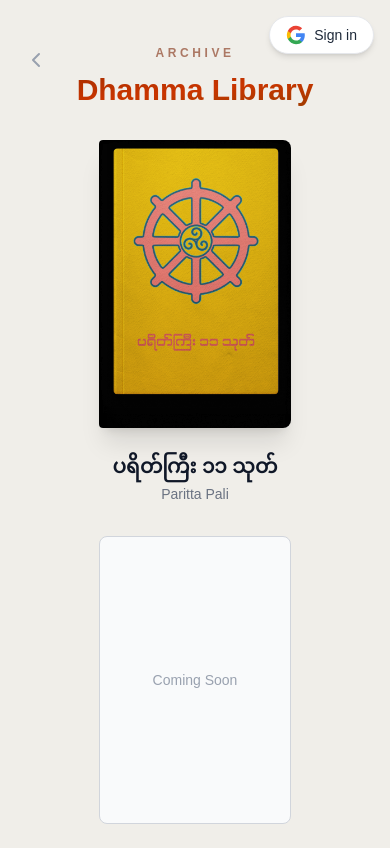
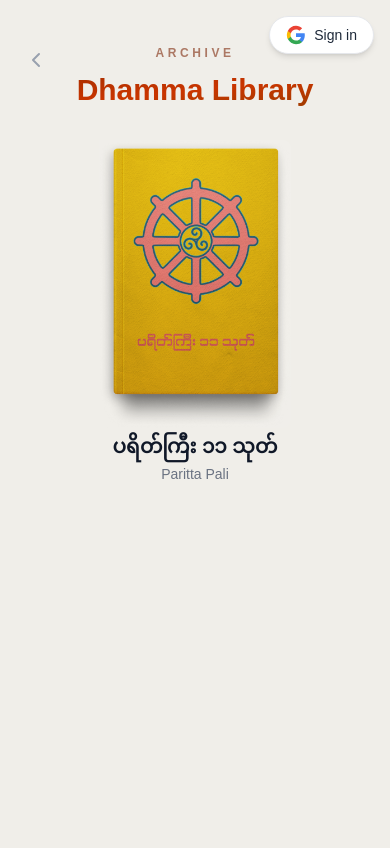
Before and after one commit to tunmin11/dahamma, a Next.js app: page /library in a window 390 px wide. Built offline with nearby package versions, Linux system fonts and the light colour scheme; no server answers.

Commit message:
fix: datepicker issue on mobile

```diff
--- a/app/components/NawinPath.tsx
+++ b/app/components/NawinPath.tsx
@@ -49,11 +49,15 @@ export default function NawinPath() {
     }, [isClient, completedCells, hasInitialScrolled]);
 
     const handleStartSetup = (dateString: string) => {
-        const date = new Date(dateString);
-        const userTimezoneOffset = date.getTimezoneOffset() * 60000;
-        const localDate = new Date(date.getTime() + userTimezoneOffset);
+        if (!dateString) return;
 
-        if (localDate.getDay() !== 1) {
+        // Create a date object from the input value (YYYY-MM-DD)
+        // We append "T00:00:00" to ensure local time parsing or at least consistent parsing
+        // actually, let's just parse the components to be safe from timezone shifts
+        const [year, month, day] = dateString.split('-').map(Number);
+        const date = new Date(year, month - 1, day);
+
+        if (date.getDay() !== 1) {
             alert("Please select a Monday to start the ritual.");
             return;
         }
@@ -112,9 +116,9 @@ export default function NawinPath() {
 
     const getCellDate = (row: number, col: number) => {
         if (!startDate) return null;
-        const start = new Date(startDate);
-        const userTimezoneOffset = start.getTimezoneOffset() * 60000;
-        const localStart = new Date(start.getTime() + userTimezoneOffset);
+        const [year, month, day] = startDate.split('-').map(Number);
+        const localStart = new Date(year, month - 1, day);
+
         const offset = ((row - 1) * 9) + (col - 1);
         const cellDate = new Date(localStart);
         cellDate.setDate(localStart.getDate() + offset);
--- a/app/components/ReminderSettings.tsx
+++ b/app/components/ReminderSettings.tsx
@@ -26,26 +26,17 @@ export default function ReminderSettings({ onClose, startDate }: ReminderSetting
 
         // Calculate Tomorrow's Status
         if (startDate) {
-            const start = new Date(startDate);
+            const [year, month, day] = startDate.split('-').map(Number);
+            const startZero = new Date(year, month - 1, day);
+
             const today = new Date();
             const tomorrow = new Date(today);
             tomorrow.setDate(today.getDate() + 1);
 
-            // Diff in days
-            const diffTime = Math.abs(tomorrow.getTime() - start.getTime());
-            const diffDays = Math.ceil(diffTime / (1000 * 60 * 60 * 24));
-            // Note: diffDays is 1-based index if we consider startDate as Day 1?
-            // Let's align with NawinPath logic.
-            // NawinPath uses calculated dates.
-            // If start = Mon Dec 1. Today = Mon Dec 1. Tomorrow = Tue Dec 2.
-            // Tue Dec 2 should be Day 2.
-            // diffDays calculation needs to be precise.
+            const tomorrowZero = new Date(tomorrow.getFullYear(), tomorrow.getMonth(), tomorrow.getDate());
 
             const oneDay = 24 * 60 * 60 * 1000;
-            // User Timezone offset handling implies we should just compare dates roughly or stick to 00:00
-            const startZero = new Date(start.setHours(0, 0, 0, 0));
-            const tomorrowZero = new Date(tomorrow.setHours(0, 0, 0, 0));
-
+            // Diff in days
             const dayIndex = Math.round((tomorrowZero.getTime() - startZero.getTime()) / oneDay) + 1;
 
             // Day 5 of any stage is Veggie.
--- a/app/library/page.tsx
+++ b/app/library/page.tsx
@@ -49,9 +49,9 @@ export default function LibraryPage() {
                                 className="group relative flex flex-col items-center cursor-pointer"
                             >
                                 {/* Book Cover Container */}
-                                <div className="relative w-48 aspect-[2/3] md:w-56 shadow-xl rounded-r-lg rounded-l-sm transition-all duration-300 group-hover:shadow-2xl bg-black">
+                                <div className="relative w-48 aspect-[2/3] md:w-56 rounded-r-lg rounded-l-sm transition-all duration-300 group-hover:shadow-2xl">
                                     {/* Spine Effect */}
-                                    <div className="absolute left-0 top-0 bottom-0 w-2 bg-gradient-to-r from-white/20 to-transparent z-10 rounded-l-sm mix-blend-overlay" />
+                                    <div className="absolute left-0 top-0 bottom-0 w-2 rounded-l-sm mix-blend-overlay" />
 
                                     {/* Cover Image */}
                                     <img
@@ -65,7 +65,7 @@ export default function LibraryPage() {
                                 </div>
 
                                 {/* Metadata below book */}
-                                <div className="mt-6 text-center">
+                                <div className="mt-1 text-center">
                                     <h2 className="text-xl font-bold text-gray-900 mb-1 group-hover:text-amber-800 transition-colors">
                                         {book.nativeTitle}
                                     </h2>
@@ -77,15 +77,6 @@ export default function LibraryPage() {
                         </Link>
                     ))}
 
-                    {/* Spacer / Coming Soon Placeholder */}
-                    <motion.div
-                        initial={{ opacity: 0 }}
-                        animate={{ opacity: 1 }}
-                        transition={{ delay: 0.2 }}
-                        className="flex flex-col items-center justify-center text-center w-48 aspect-[2/3] md:w-56 border border-gray-300 rounded-lg bg-gray-50"
-                    >
-                        <span className="text-gray-400 text-sm font-medium">Coming Soon</span>
-                    </motion.div>
                 </div>
             </main>
         </div>
```
Also changed, not shown: public/sw.js.
